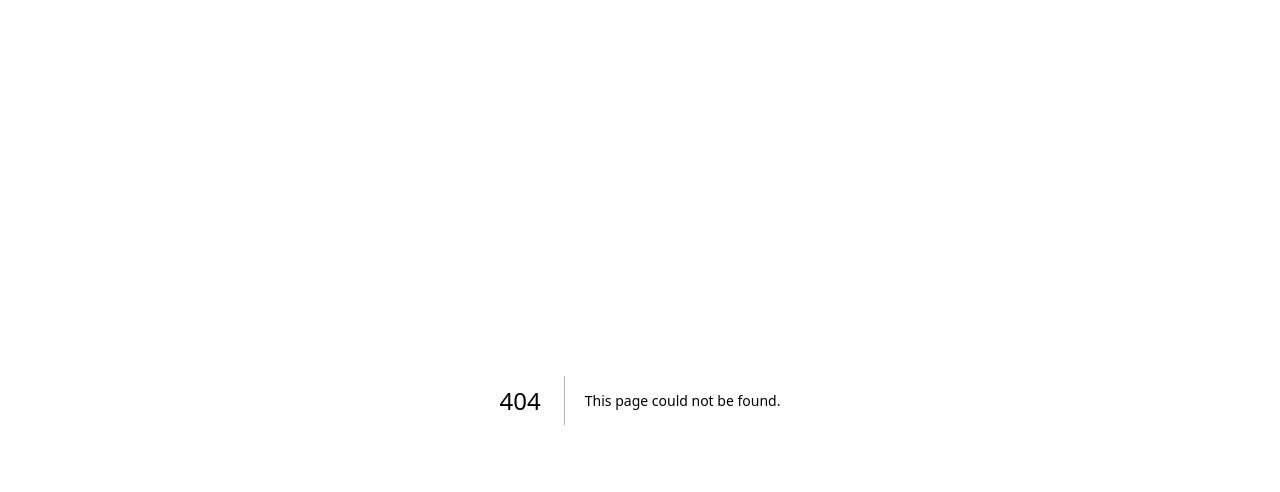
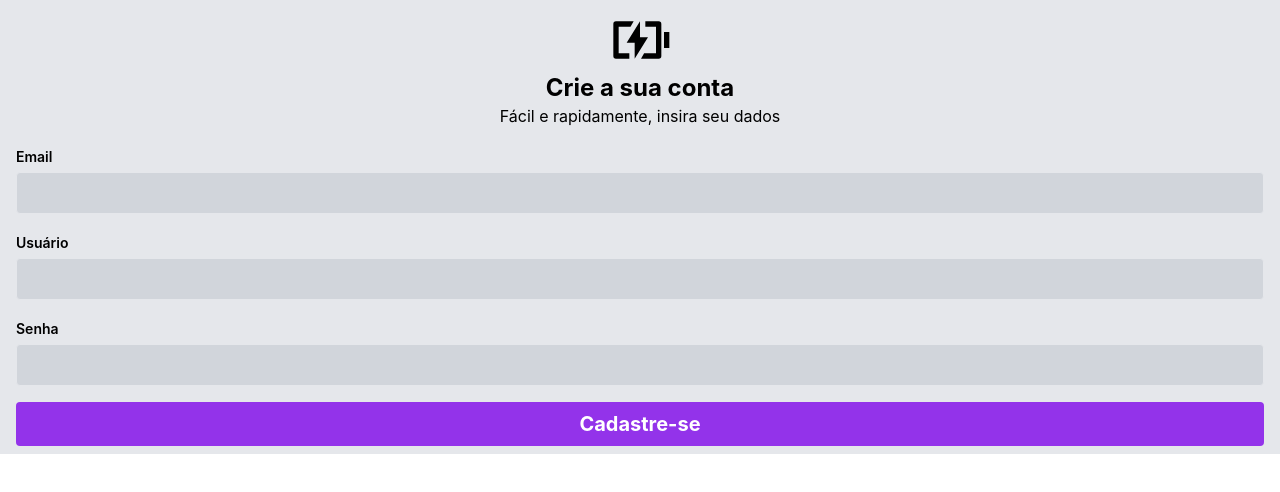
Before and after one commit to danielcorreia-dev/batteries-project, a Next.js app: page /login in a window 1280 px wide. Before the commit this address had no page. Shown: the top 492 px of the page. Built offline with nearby package versions, Linux system fonts and the light colour scheme.

Commit message:
add: login page route

```diff
--- a/components/Form.tsx
+++ b/components/Form.tsx
@@ -47,7 +47,6 @@ const Form = () => {
         />
       </div>
       <button type="submit" className='font-bold text-xl w-full bg-purple-600 text-white hover:bg-purple-800 py-2 rounded transition-colors'>Cadastre-se</button>
-
     </form>
   );
 };
--- /dev/null
+++ b/pages/login.tsx
@@ -0,0 +1,11 @@
+import Form from "@/components/Form";
+
+const Login = () => {
+  return (
+    <>
+      <Form/>
+    </>
+  );
+}
+
+export default Login;
```
Also changed, not shown: components/InputForm.tsx (+7 -1 lines).
